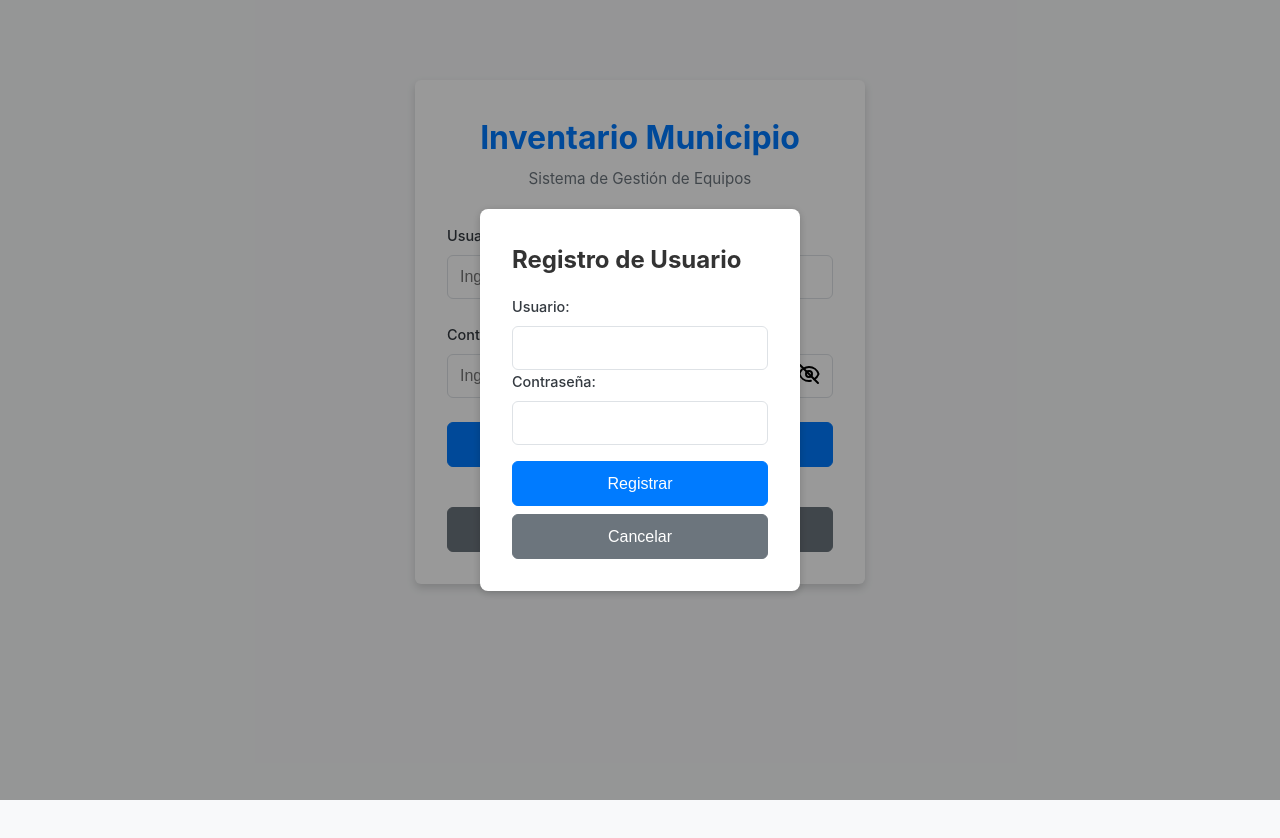
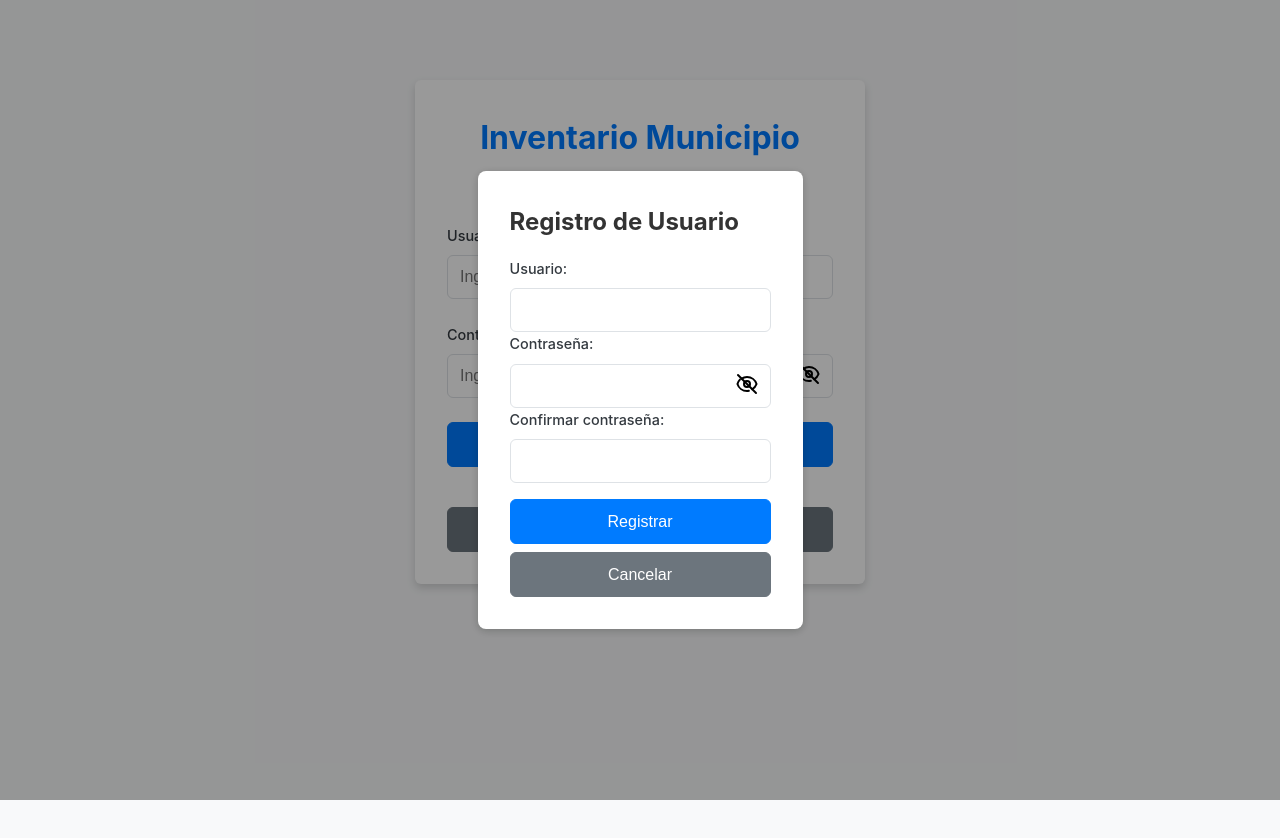
Before and after one commit to StevenEncebollado/InventarioMunicipio, a Next.js app in the folder frontend/: page / in a window 1280 px wide. Both pictures are taken after a click on the button "Registrarse". Shown: the top 838 px of the page. Built offline with nearby package versions, Linux system fonts and the light colour scheme; no server answers.

Commit message:
Funcionalidad nueva

```diff
--- a/frontend/src/app/page.tsx
+++ b/frontend/src/app/page.tsx
@@ -13,6 +13,7 @@ export default function LoginPage() {
   const [showRegister, setShowRegister] = useState(false);
   const [registerUsername, setRegisterUsername] = useState('');
   const [registerPassword, setRegisterPassword] = useState('');
+  const [registerConfirmPassword, setRegisterConfirmPassword] = useState('');
   const [registerError, setRegisterError] = useState('');
   const [registerLoading, setRegisterLoading] = useState(false);
   const { isLoading, startLoading, stopLoading } = useLoading();
@@ -29,7 +30,6 @@ export default function LoginPage() {
     }
 
     startLoading();
-
     try {
       const response: LoginResponse = await login(username, password);
       if (response.id) {
@@ -168,8 +168,12 @@ export default function LoginPage() {
               onSubmit={async (e) => {
                 e.preventDefault();
                 setRegisterError('');
-                if (!registerUsername.trim() || !registerPassword.trim()) {
-                  setRegisterError('Usuario y contraseña son requeridos');
+                if (!registerUsername.trim() || !registerPassword.trim() || !registerConfirmPassword.trim()) {
+                  setRegisterError('Todos los campos son requeridos');
+                  return;
+                }
+                if (registerPassword !== registerConfirmPassword) {
+                  setRegisterError('Las contraseñas no coinciden');
                   return;
                 }
                 setRegisterLoading(true);
@@ -210,9 +214,49 @@ export default function LoginPage() {
                 <label htmlFor="register-password">Contraseña:</label>
                 <input
                   id="register-password"
-                  type="password"
+                  type={showPassword ? 'text' : 'password'}
                   value={registerPassword}
                   onChange={e => setRegisterPassword(e.target.value)}
+                  autoComplete="new-password"
+                  required
+                  disabled={registerLoading}
+                  style={{ paddingRight: '2.5rem' }}
+                />
+                <button
+                  type="button"
+                  aria-label={showPassword ? 'Ocultar contraseña' : 'Mostrar contraseña'}
+                  onClick={() => setShowPassword((v) => !v)}
+                  style={{
+                    position: 'absolute',
+                    right: '0.5rem',
+                    top: '2.2rem',
+                    background: 'none',
+                    border: 'none',
+                    padding: 0,
+                    cursor: 'pointer',
+                    height: '2rem',
+                    width: '2rem',
+                    display: 'flex',
+                    alignItems: 'center',
+                    justifyContent: 'center',
+                  }}
+                >
+                  {showPassword ? (
+                    // Ojo abierto
+                    <svg xmlns="http://www.w3.org/2000/svg" width="24" height="24" fill="none" viewBox="0 0 24 24" stroke="currentColor"><path strokeLinecap="round" strokeLinejoin="round" strokeWidth={2} d="M15 12a3 3 0 11-6 0 3 3 0 016 0z" /><path strokeLinecap="round" strokeLinejoin="round" strokeWidth={2} d="M2.458 12C3.732 7.943 7.523 5 12 5c4.477 0 8.268 2.943 9.542 7-1.274 4.057-5.065 7-9.542 7-4.477 0-8.268-2.943-9.542-7z" /></svg>
+                  ) : (
+                    // Ojo cerrado
+                    <svg xmlns="http://www.w3.org/2000/svg" width="24" height="24" fill="none" viewBox="0 0 24 24" stroke="currentColor"><path strokeLinecap="round" strokeLinejoin="round" strokeWidth={2} d="M13.875 18.825A10.05 10.05 0 0112 19c-4.477 0-8.268-2.943-9.542-7a9.956 9.956 0 012.442-4.362M6.634 6.634A9.956 9.956 0 0112 5c4.477 0 8.268 2.943 9.542 7a9.96 9.96 0 01-4.284 5.255M15 12a3 3 0 11-6 0 3 3 0 016 0z" /><path strokeLinecap="round" strokeLinejoin="round" strokeWidth={2} d="M3 3l18 18" /></svg>
+                  )}
+                </button>
+              </div>
+              <div className="form-group">
+                <label htmlFor="register-confirm-password">Confirmar contraseña:</label>
+                <input
+                  id="register-confirm-password"
+                  type={showPassword ? 'text' : 'password'}
+                  value={registerConfirmPassword}
+                  onChange={e => setRegisterConfirmPassword(e.target.value)}
                   autoComplete="new-password"
                   required
                   disabled={registerLoading}
```
